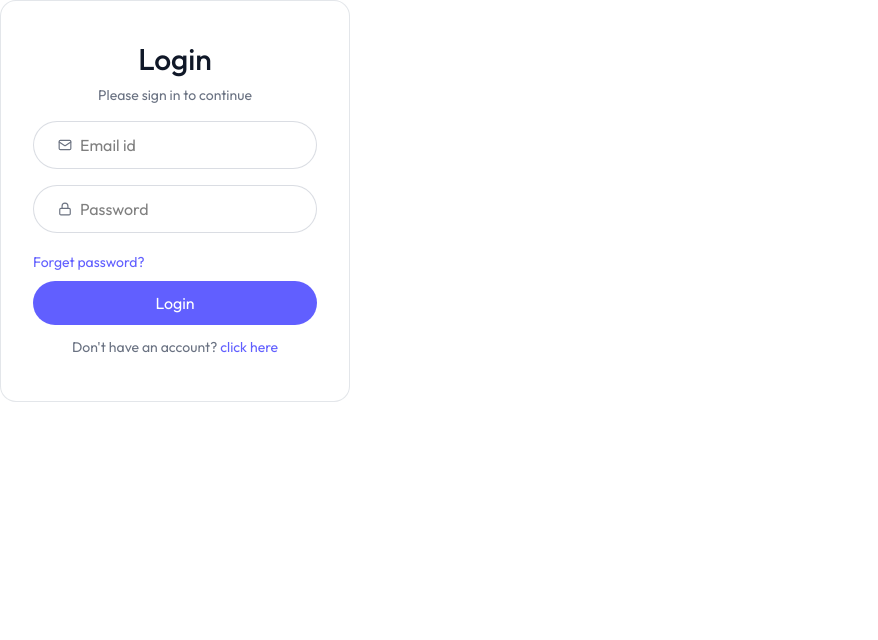
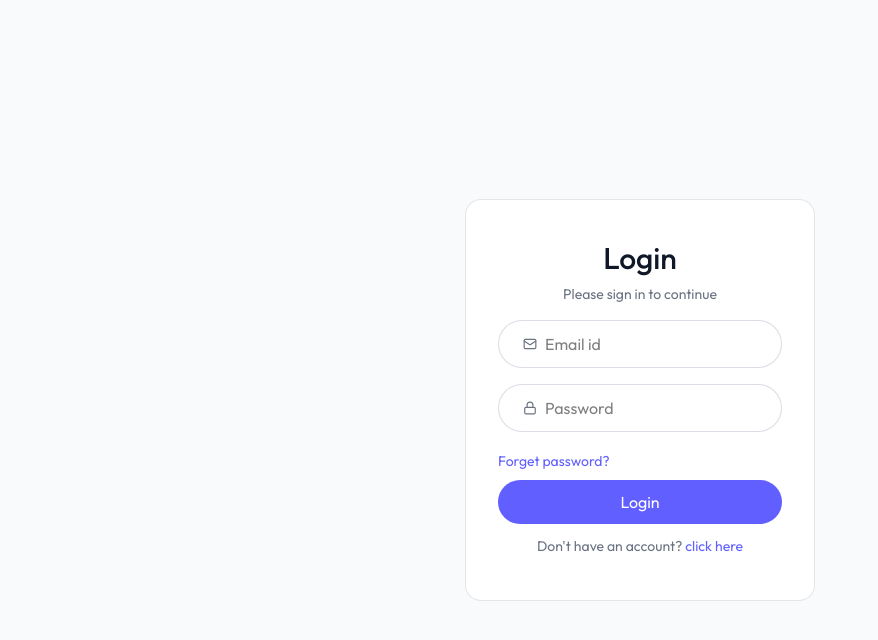
Before and after one commit to ASRITH-Forge/AI-Resume-Builder, a React (Vite) app in the folder client/: page /login in a window 1280 px wide. Shown: the top 640 px of the page, without its empty margins (0-878 px from the left). Built offline with nearby package versions, Linux system fonts and the light colour scheme.

Commit message:
client(feat): Add container div for improved layout in Login component

```diff
--- a/client/src/pages/Login.jsx
+++ b/client/src/pages/Login.jsx
@@ -19,6 +19,7 @@
         setFormData(prev => ({ ...prev, [name]: value }))
     }
   return (
+    <div className='flex items-center justify-center min-h-screen bg-gray-50'>
     <form onSubmit={handleSubmit} className="sm:w-[350px] w-full text-center border border-gray-300/60 rounded-2xl px-8 bg-white">
                 <h1 className="text-gray-900 text-3xl mt-10 font-medium">{state === "login" ? "Login" : "Sign up"}</h1>
                 <p className="text-gray-500 text-sm mt-2">Please sign in to continue</p>
@@ -44,6 +45,7 @@
                 </button>
                 <p onClick={() => setState(prev => prev === "login" ? "register" : "login")} className="text-gray-500 text-sm mt-3 mb-11">{state === "login" ? "Don't have an account?" : "Already have an account?"} <a href="#" className="text-indigo-500 hover:underline">click here</a></p>
             </form>
+            </div>
   )
 }
 
```
